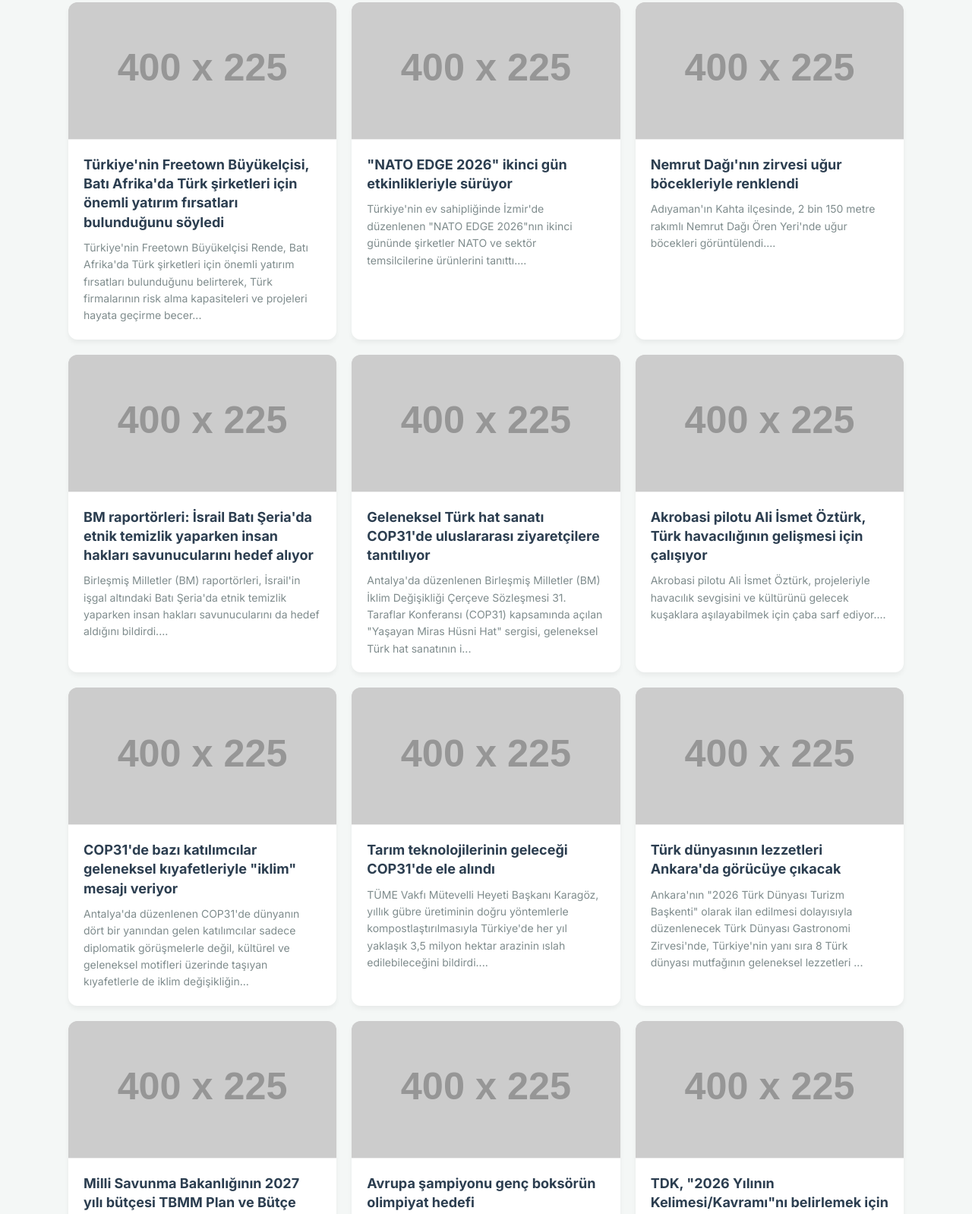
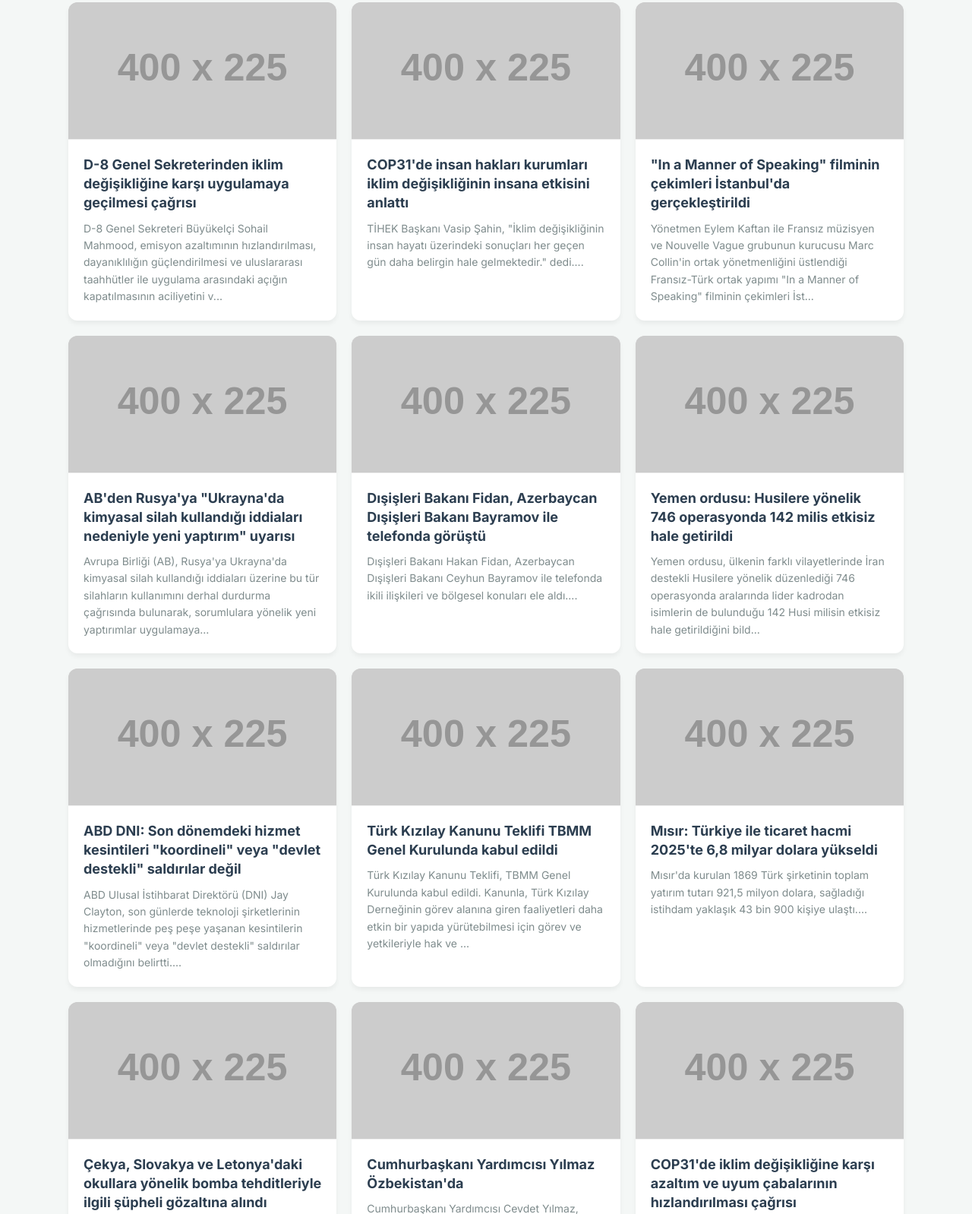
Before and after one commit to alperefekaya/habergundemi, a plain HTML site: page index.html in a window 1280 px wide. Shown: the part 143-1741 px from the top of the page at 76% size. Drawn offline with Linux system fonts and the light colour scheme; placeholder pictures from the web are drawn by us.

Commit message:
Haberler guncellendi

```diff
--- a/index.html
+++ b/index.html
@@ -32,96 +32,96 @@
                 <div class="card">
                     <img src="https://via.placeholder.com/400x225.png?text=Haber+Gündemi" class="card-img" alt="Haber">
                     <div class="card-body">
-                        <h2>Türkiye'nin Freetown Büyükelçisi, Batı Afrika'da Türk şirketleri için önemli yatırım fırsatları bulunduğunu söyledi</h2>
-                        <p>Türkiye'nin Freetown Büyükelçisi Rende, Batı Afrika'da Türk şirketleri için önemli yatırım fırsatları bulunduğunu belirterek, Türk firmalarının risk alma kapasiteleri ve projeleri hayata geçirme becer...</p>
+                        <h2>D-8 Genel Sekreterinden iklim değişikliğine karşı uygulamaya geçilmesi çağrısı</h2>
+                        <p>D-8 Genel Sekreteri Büyükelçi Sohail Mahmood, emisyon azaltımının hızlandırılması, dayanıklılığın güçlendirilmesi ve uluslararası taahhütler ile uygulama arasındaki açığın kapatılmasının aciliyetini v...</p>
                     </div>
                 </div>
 
                 <div class="card">
                     <img src="https://via.placeholder.com/400x225.png?text=Haber+Gündemi" class="card-img" alt="Haber">
                     <div class="card-body">
-                        <h2>"NATO EDGE 2026" ikinci gün etkinlikleriyle sürüyor</h2>
-                        <p>Türkiye'nin ev sahipliğinde İzmir'de düzenlenen "NATO EDGE 2026"nın ikinci gününde şirketler NATO ve sektör temsilcilerine ürünlerini tanıttı....</p>
+                        <h2>COP31'de insan hakları kurumları iklim değişikliğinin insana etkisini anlattı</h2>
+                        <p>TİHEK Başkanı Vasip Şahin, "İklim değişikliğinin insan hayatı üzerindeki sonuçları her geçen gün daha belirgin hale gelmektedir." dedi....</p>
                     </div>
                 </div>
 
                 <div class="card">
                     <img src="https://via.placeholder.com/400x225.png?text=Haber+Gündemi" class="card-img" alt="Haber">
                     <div class="card-body">
-                        <h2>Nemrut Dağı'nın zirvesi uğur böcekleriyle renklendi</h2>
-                        <p>Adıyaman'ın Kahta ilçesinde, 2 bin 150 metre rakımlı Nemrut Dağı Ören Yeri'nde uğur böcekleri görüntülendi....</p>
+                        <h2>"In a Manner of Speaking" filminin çekimleri İstanbul'da gerçekleştirildi</h2>
+                        <p>Yönetmen Eylem Kaftan ile Fransız müzisyen ve Nouvelle Vague grubunun kurucusu Marc Collin'in ortak yönetmenliğini üstlendiği Fransız-Türk ortak yapımı "In a Manner of Speaking" filminin çekimleri İst...</p>
                     </div>
                 </div>
 
                 <div class="card">
                     <img src="https://via.placeholder.com/400x225.png?text=Haber+Gündemi" class="card-img" alt="Haber">
                     <div class="card-body">
-                        <h2>BM raportörleri: İsrail Batı Şeria'da etnik temizlik yaparken insan hakları savunucularını hedef alıyor</h2>
-                        <p>Birleşmiş Milletler (BM) raportörleri, İsrail'in işgal altındaki Batı Şeria'da etnik temizlik yaparken insan hakları savunucularını da hedef aldığını bildirdi....</p>
+                        <h2>AB'den Rusya'ya "Ukrayna'da kimyasal silah kullandığı iddiaları nedeniyle yeni yaptırım" uyarısı</h2>
+                        <p>Avrupa Birliği (AB), Rusya'ya Ukrayna'da kimyasal silah kullandığı iddiaları üzerine bu tür silahların kullanımını derhal durdurma çağrısında bulunarak, sorumlulara yönelik yeni yaptırımlar uygulamaya...</p>
                     </div>
                 </div>
 
                 <div class="card">
                     <img src="https://via.placeholder.com/400x225.png?text=Haber+Gündemi" class="card-img" alt="Haber">
                     <div class="card-body">
-                        <h2>Geleneksel Türk hat sanatı COP31'de uluslararası ziyaretçilere tanıtılıyor</h2>
-                        <p>Antalya'da düzenlenen Birleşmiş Milletler (BM) İklim Değişikliği Çerçeve Sözleşmesi 31. Taraflar Konferansı (COP31) kapsamında açılan "Yaşayan Miras Hüsni Hat" sergisi, geleneksel Türk hat sanatının i...</p>
+                        <h2>Dışişleri Bakanı Fidan, Azerbaycan Dışişleri Bakanı Bayramov ile telefonda görüştü</h2>
+                        <p>Dışişleri Bakanı Hakan Fidan, Azerbaycan Dışişleri Bakanı Ceyhun Bayramov ile telefonda ikili ilişkileri ve bölgesel konuları ele aldı....</p>
                     </div>
                 </div>
 
                 <div class="card">
                     <img src="https://via.placeholder.com/400x225.png?text=Haber+Gündemi" class="card-img" alt="Haber">
                     <div class="card-body">
-                        <h2>Akrobasi pilotu Ali İsmet Öztürk, Türk havacılığının gelişmesi için çalışıyor</h2>
-                        <p>Akrobasi pilotu Ali İsmet Öztürk, projeleriyle havacılık sevgisini ve kültürünü gelecek kuşaklara aşılayabilmek için çaba sarf ediyor....</p>
+                        <h2>Yemen ordusu: Husilere yönelik 746 operasyonda 142 milis etkisiz hale getirildi</h2>
+                        <p>Yemen ordusu, ülkenin farklı vilayetlerinde İran destekli Husilere yönelik düzenlediği 746 operasyonda aralarında lider kadrodan isimlerin de bulunduğu 142 Husi milisin etkisiz hale getirildiğini bild...</p>
                     </div>
                 </div>
 
                 <div class="card">
                     <img src="https://via.placeholder.com/400x225.png?text=Haber+Gündemi" class="card-img" alt="Haber">
                     <div class="card-body">
-                        <h2>COP31'de bazı katılımcılar geleneksel kıyafetleriyle "iklim" mesajı veriyor</h2>
-                        <p>Antalya'da düzenlenen COP31'de  dünyanın dört bir yanından gelen katılımcılar sadece diplomatik görüşmelerle değil, kültürel ve geleneksel motifleri üzerinde taşıyan kıyafetlerle de iklim değişikliğin...</p>
+                        <h2>ABD DNI: Son dönemdeki hizmet kesintileri "koordineli" veya "devlet destekli" saldırılar değil</h2>
+                        <p>ABD Ulusal İstihbarat Direktörü (DNI) Jay Clayton, son günlerde teknoloji şirketlerinin hizmetlerinde peş peşe yaşanan kesintilerin "koordineli" veya "devlet destekli" saldırılar olmadığını belirtti....</p>
                     </div>
                 </div>
 
                 <div class="card">
                     <img src="https://via.placeholder.com/400x225.png?text=Haber+Gündemi" class="card-img" alt="Haber">
                     <div class="card-body">
-                        <h2>Tarım teknolojilerinin geleceği COP31'de ele alındı</h2>
-                        <p>TÜME Vakfı Mütevelli Heyeti Başkanı Karagöz, yıllık gübre üretiminin doğru yöntemlerle kompostlaştırılmasıyla Türkiye'de her yıl yaklaşık 3,5 milyon hektar arazinin ıslah edilebileceğini bildirdi....</p>
+                        <h2>Türk Kızılay Kanunu Teklifi TBMM Genel Kurulunda kabul edildi</h2>
+                        <p>Türk Kızılay Kanunu Teklifi, TBMM Genel Kurulunda kabul edildi. Kanunla, Türk Kızılay Derneğinin görev alanına giren faaliyetleri daha etkin bir yapıda yürütebilmesi için görev ve yetkileriyle hak ve ...</p>
                     </div>
                 </div>
 
                 <div class="card">
                     <img src="https://via.placeholder.com/400x225.png?text=Haber+Gündemi" class="card-img" alt="Haber">
                     <div class="card-body">
-                        <h2>Türk dünyasının lezzetleri Ankara'da görücüye çıkacak</h2>
-                        <p>Ankara'nın "2026 Türk Dünyası Turizm Başkenti" olarak ilan edilmesi dolayısıyla düzenlenecek Türk Dünyası Gastronomi Zirvesi'nde, Türkiye'nin yanı sıra 8 Türk dünyası mutfağının geleneksel lezzetleri ...</p>
+                        <h2>Mısır: Türkiye ile ticaret hacmi 2025'te 6,8 milyar dolara yükseldi</h2>
+                        <p>Mısır'da kurulan 1869 Türk şirketinin toplam yatırım tutarı 921,5 milyon dolara, sağladığı istihdam yaklaşık 43 bin 900 kişiye ulaştı....</p>
                     </div>
                 </div>
 
                 <div class="card">
                     <img src="https://via.placeholder.com/400x225.png?text=Haber+Gündemi" class="card-img" alt="Haber">
                     <div class="card-body">
-                        <h2>Milli Savunma Bakanlığının 2027 yılı bütçesi TBMM Plan ve Bütçe Komisyonunda</h2>
-                        <p>TBMM Plan ve Bütçe Komisyonunda, Milli Savunma Bakanlığının 2027 yılı bütçesinin görüşmeleri başladı....</p>
+                        <h2>Çekya, Slovakya ve Letonya'daki okullara yönelik bomba tehditleriyle ilgili şüpheli gözaltına alındı</h2>
+                        <p>Eurojust, Çekya, Slovakya ve Letonya'daki okullara yönelik bomba tehditleriyle ilgili soruşturmada, geçen yıl gözaltına alınıp serbest bırakılan şüphelinin eylül başında Ukrayna'da yeniden gözaltına a...</p>
                     </div>
                 </div>
 
                 <div class="card">
                     <img src="https://via.placeholder.com/400x225.png?text=Haber+Gündemi" class="card-img" alt="Haber">
                     <div class="card-body">
-                        <h2>Avrupa şampiyonu genç boksörün olimpiyat hedefi</h2>
-                        <p>Yıldızlar kategorisinde Avrupa ve Türkiye şampiyonalarında altın madalya kazanan 16 yaşındaki boksör Masal Ece Buruk, kariyer yolculuğunun olimpiyatlara kadar uzanmasını hedefliyor....</p>
+                        <h2>Cumhurbaşkanı Yardımcısı Yılmaz Özbekistan'da</h2>
+                        <p>Cumhurbaşkanı Yardımcısı Cevdet Yılmaz, Özbekistan-Türkiye İş Dünyası Yüksek Düzeyli Konsey Toplantısı'na katılmak üzere Özbekistan'ın başkenti Taşkent'e geldi....</p>
                     </div>
                 </div>
 
                 <div class="card">
                     <img src="https://via.placeholder.com/400x225.png?text=Haber+Gündemi" class="card-img" alt="Haber">
                     <div class="card-body">
-                        <h2>TDK, "2026 Yılının Kelimesi/Kavramı"nı belirlemek için öneri sürecini başlattı</h2>
-                        <p>Türk Dil Kurumu (TDK), Ankara Üniversitesi İletişim Araştırmaları ve Uygulama Merkezi (İLAUM) işbirliğiyle "2026 Yılının Kelimesi/Kavramı"nı belirlemek için öneri sürecini başlattı....</p>
+                        <h2>COP31'de iklim değişikliğine karşı azaltım ve uyum çabalarının hızlandırılması çağrısı</h2>
+                        <p>BM İklim Değişikliği Çerçeve Sözleşmesi 31. Taraflar Konferansı'nda (COP31), sera gazı emisyonlarının azaltılmasına yönelik çabaların hızlandırılması ve iklim değişikliğinin etkilerine karşı toplumsal...</p>
                     </div>
                 </div>
         </div></div></body></html>
```
